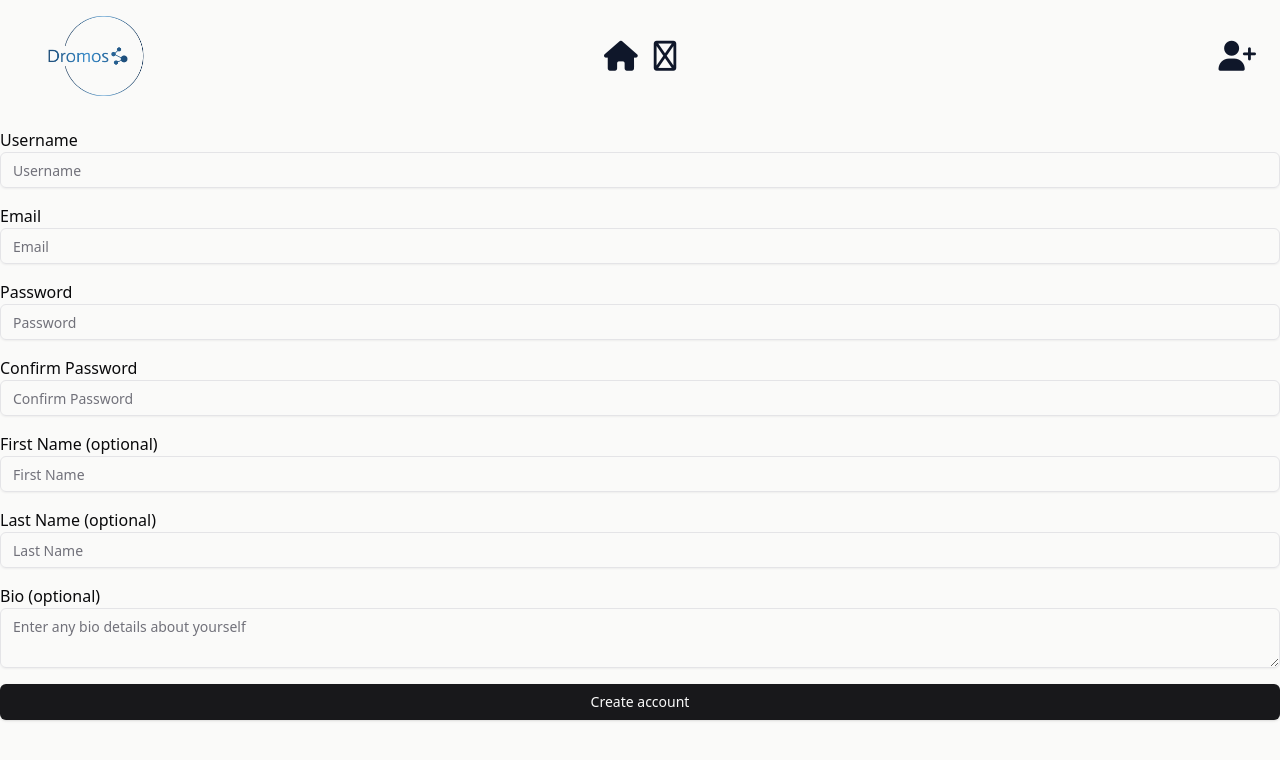
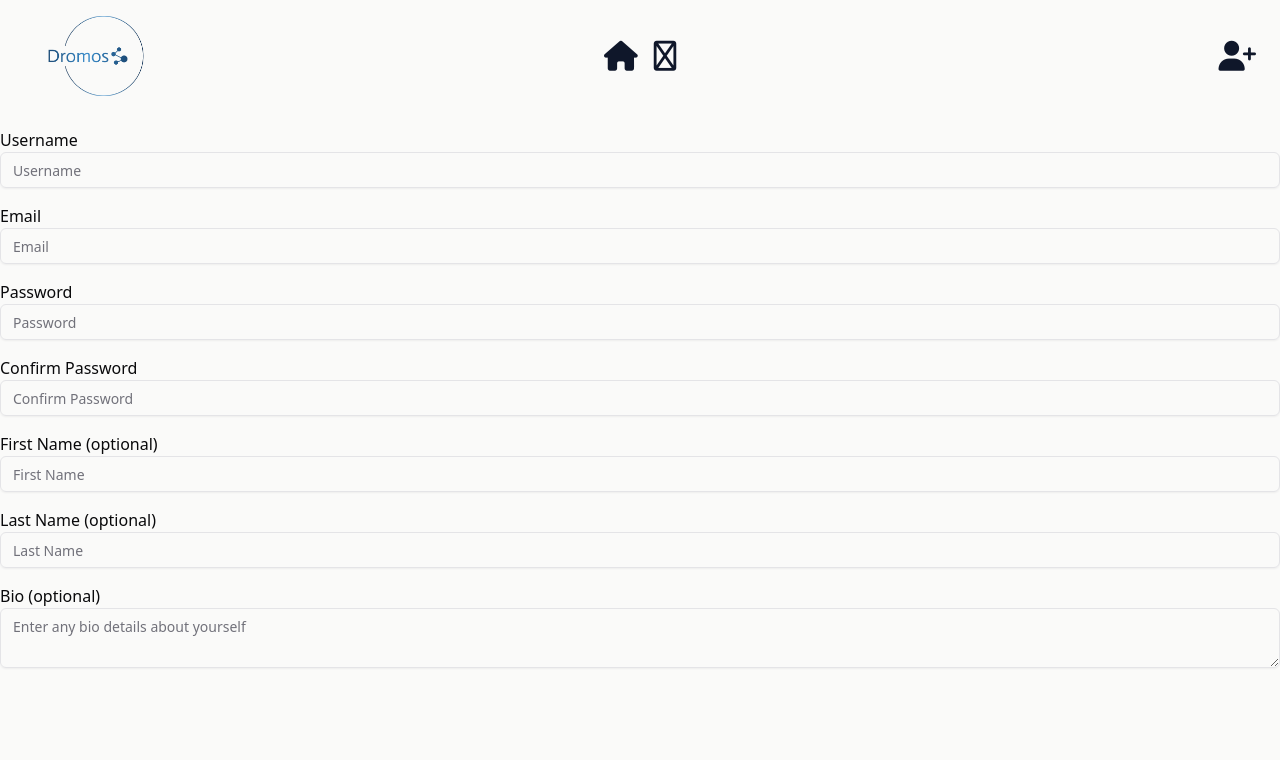
Before and after one commit to laskinner/dromos, a React (Vite) app: page /create-account in a window 1280 px wide. Shown: the top 760 px of the page. Built offline with nearby package versions, Linux system fonts and the light colour scheme.

Commit message:
Finished creating functionality to allow sheet to disappear when saving

```diff
--- a/src/components/CreateAccount.tsx
+++ b/src/components/CreateAccount.tsx
@@ -3,7 +3,6 @@ import { useForm, SubmitHandler } from "react-hook-form";
 import { zodResolver } from "@hookform/resolvers/zod";
 import * as z from "zod";
 import { useToast } from "@/components/ui/use-toast";
-import { Button } from "@/components/ui/button";
 import { Input } from "@/components/ui/input";
 import { Textarea } from "@/components/ui/textarea";
 
@@ -54,7 +53,11 @@ const CreateAccount: React.FC = () => {
   };
 
   return (
-    <form onSubmit={handleSubmit(onSubmit)} className="grid gap-4 py-4">
+    <form
+      id="create-account-form"
+      onSubmit={handleSubmit(onSubmit)}
+      className="grid gap-4 py-4"
+    >
       <div>
         <label htmlFor="username">Username</label>
         <Input {...register("username")} placeholder="Username" />
@@ -101,7 +104,7 @@ const CreateAccount: React.FC = () => {
         />
         {errors.bio && <p>{errors.bio.message}</p>}
       </div>
-      <Button type="submit">Create account</Button>
+      <button type="submit" style={{ display: "none" }} id="hidden-submit" />
     </form>
   );
 };
--- a/src/components/Navbar.tsx
+++ b/src/components/Navbar.tsx
@@ -17,8 +17,13 @@ import {
   SheetDescription,
   SheetTrigger,
 } from "@/components/ui/sheet";
+import { Button } from "@/components/ui/button";
 
 const NavBar: React.FC = () => {
+  const handleClickSubmit = () => {
+    document.getElementById("hidden-submit").click();
+  };
+
   return (
     <nav className="flex items-center justify-between bg-transparent py-4 px-6">
       <div className="flex-1">
@@ -96,7 +101,9 @@ const NavBar: React.FC = () => {
             </SheetHeader>
             <CreateAccount />
             <SheetFooter>
-              <SheetClose></SheetClose>
+              <SheetClose asChild>
+                <Button onClick={handleClickSubmit}>Submit</Button>
+              </SheetClose>
             </SheetFooter>
           </SheetContent>
         </Sheet>
```
